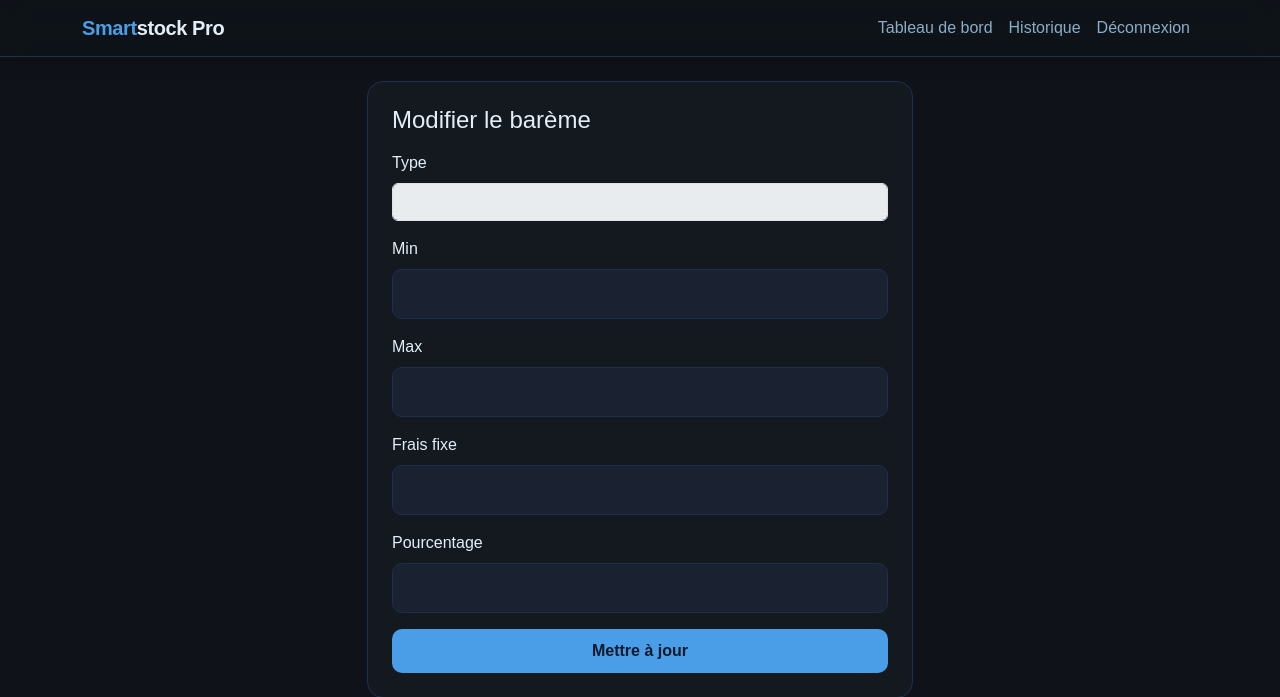
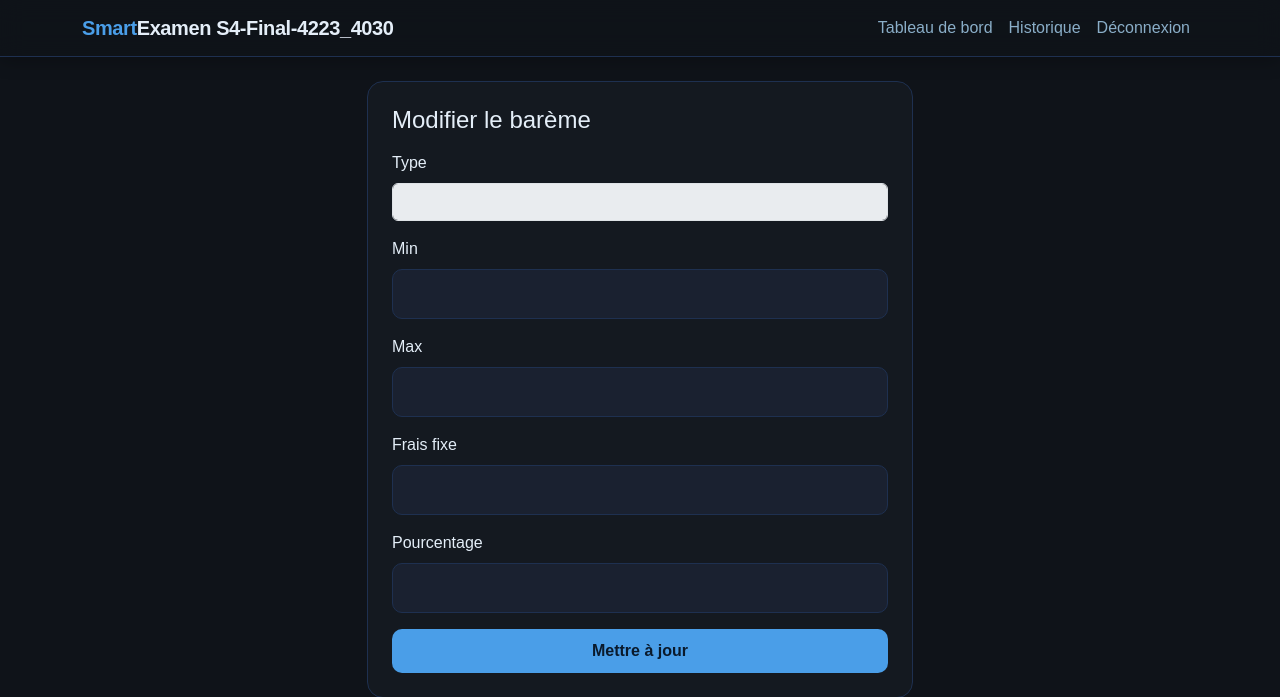
Before and after one commit to Etufrank/ExamenS4-4223_4030, a CodeIgniter 4 app: template app/Views/admin/bareme_edit.php in a window 1280 px wide. Shown: the top 697 px of the page. Run offline with PHP 8.4 and a stand-in for CodeIgniter, Linux system fonts and the light colour scheme; the template is opened without the code that fills it, so the values that code supplies are empty; some libraries are stand-ins or nearby versions.

Commit message:
main.php

```diff
--- a/app/Views/layouts/main.php
+++ b/app/Views/layouts/main.php
@@ -12,7 +12,7 @@
     <nav class="navbar navbar-expand-lg navbar-custom sticky-top">
         <div class="container">
             <a class="navbar-brand" href="<?= base_url() ?>">
-                <span>Smart</span>stock Pro
+                <span>Smart</span>Examen S4-Final-4223_4030
             </a>
             <button class="navbar-toggler" type="button" data-bs-toggle="collapse" data-bs-target="#navbarNav"
                     aria-controls="navbarNav" aria-expanded="false" aria-label="Basculer la navigation">
```
